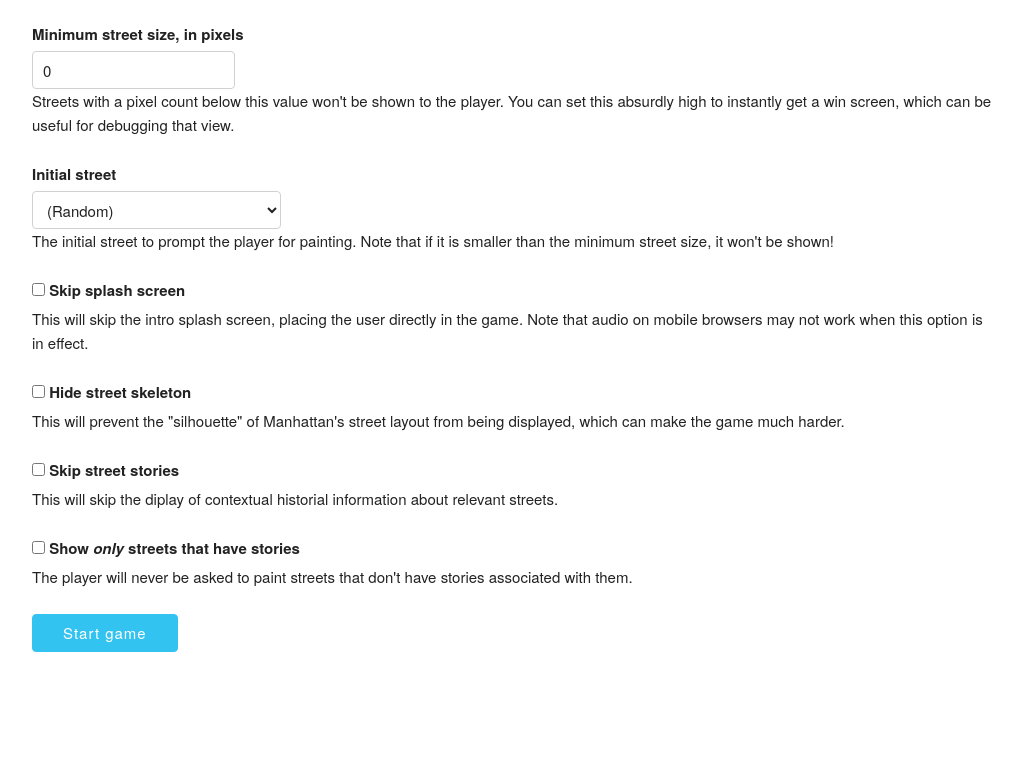
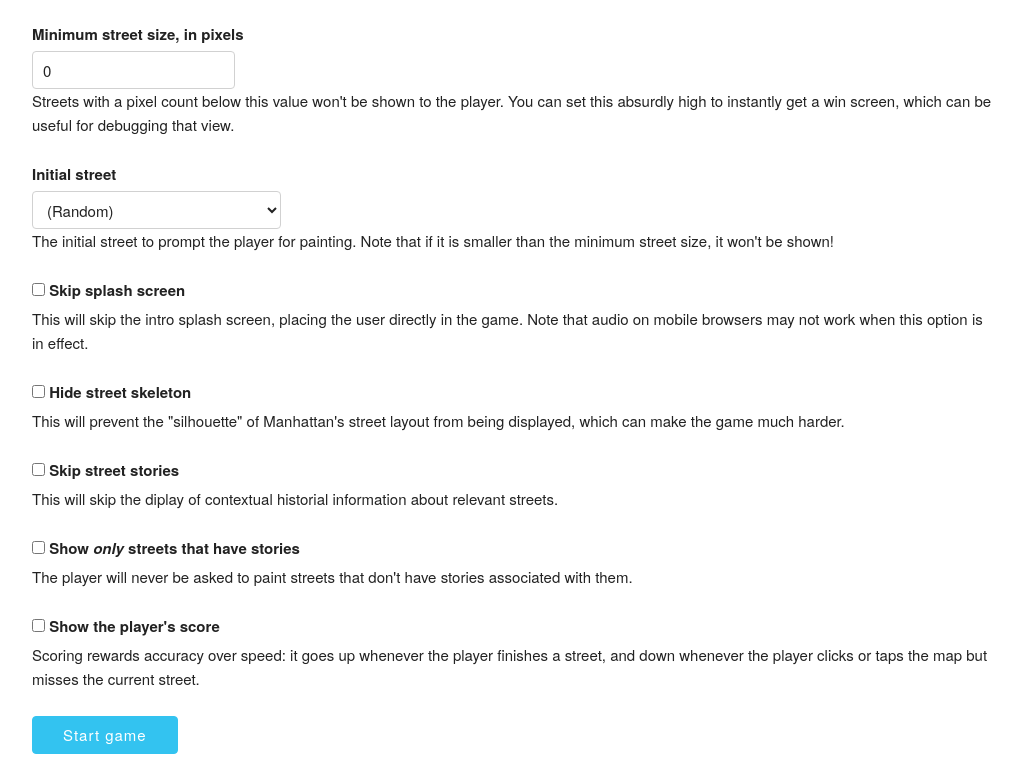
Before and after one commit to toolness/paint-manhattan, a website with bundled scripts: page debug.html in a window 1280 px wide. Shown: the part 103-882 px from the top of the page, without its empty margins (128-1150 px from the left). Before the commit the page ends 800 px from the top, so only its background shows below. Built offline with nearby package versions, Linux system fonts and the light colour scheme.

Commit message:
Make scoring optional and off by default.

```diff
--- a/debug.html
+++ b/debug.html
@@ -48,6 +48,13 @@
       </label>
       <p>The player will never be asked to paint streets that don't have stories associated with them.</p>
     </div>
+    <div class="row">
+      <label for="score">
+        <input type="checkbox" name="score" id="score">
+        Show the player's score
+      </label>
+      <p>Scoring rewards accuracy over speed: it goes up whenever the player finishes a street, and down whenever the player clicks or taps the map but misses the current street.</p>
+    </div>
     <button type="submit" class="button-primary">Start game</button>
   </form>
   <script type="module" src="./dist/scripts/debug.js"></script>
--- a/src/game/core.ts
+++ b/src/game/core.ts
@@ -23,6 +23,7 @@ export type ManhattanOptions = {
   missSoundEffect: SoundEffect,
   showStreetStories: boolean,
   onlyShowStreetsWithStories: boolean,
+  showScore: boolean,
 };
 
 export class Manhattan {
--- a/src/game/gameplay.ts
+++ b/src/game/gameplay.ts
@@ -267,6 +267,8 @@ export class GameplayState extends ManhattanState {
   }
 
   private drawScore(ctx: CanvasRenderingContext2D) {
+    if (!this.game.options.showScore) return;
+
     const { tinyFont } = this.game.options;
 
     const x = 1;
--- a/src/scripts/main.ts
+++ b/src/scripts/main.ts
@@ -39,6 +39,7 @@ async function main() {
     showStreetStories: !(qs.get('nostreetstories') === 'on'),
     onlyShowStreetsWithStories: qs.get('streetstoriesonly') === 'on',
     startWithStreet: qs.get('street') || undefined,
+    showScore: qs.get('score') === 'on',
     successSoundEffect: new OptionalSoundEffect(urls.SUCCESS_AUDIO_URL),
     missSoundEffect: new OptionalSoundEffect(urls.MISS_AUDIO_URL),
   });
```
